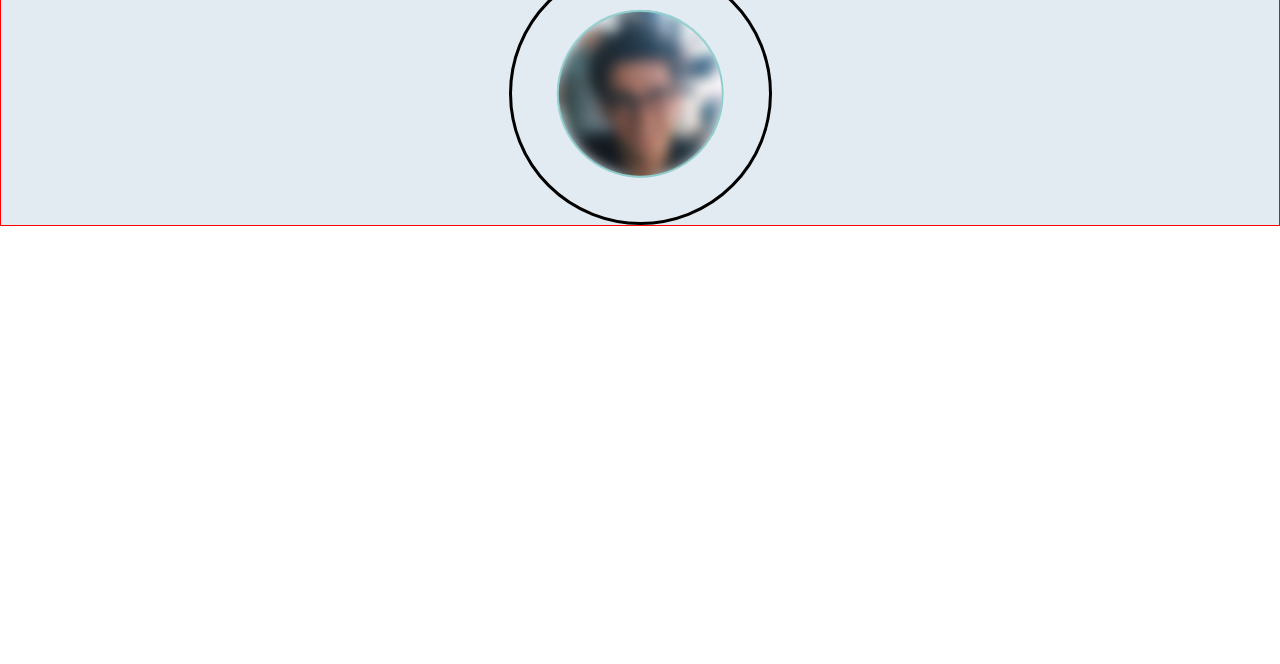
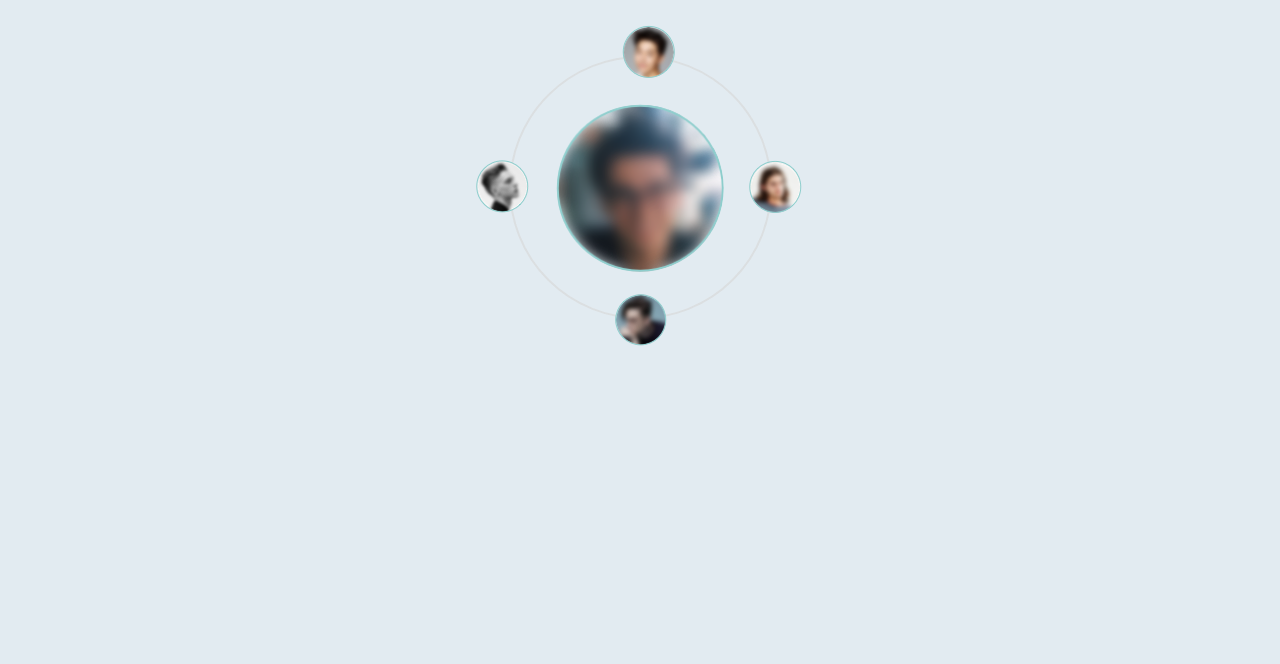
Before and after one commit to Amber711/Blur-dating, a React app: page / in a window 1280 px wide. Shown: the part 136-800 px from the top of the page. Built offline with nearby package versions, Linux system fonts and the light colour scheme.

Commit message:
faces matching

```diff
--- a/src/App/App.css
+++ b/src/App/App.css
@@ -1,5 +1,11 @@
+body {
+  background-color: rgb(226,235,241);
+
+}
+
 .App {
   text-align: center;
+
 }
 
 .App-header {
@@ -24,8 +30,11 @@
   height: 663px;
   */
   margin: 0 auto;
-  border: 1px solid red;
   background-color: rgb(226,235,241);
+}
+
+.container {
+  padding: 80px;
 }
 
 @keyframes App-logo-spin {
--- a/src/FaceMatches/FaceMatches.css
+++ b/src/FaceMatches/FaceMatches.css
@@ -11,7 +11,7 @@
     left: 0;
     width: 100%;
     height: 100%;
-    border: 3px solid black;
+    border: 2px solid rgba(216, 216, 216, 0.6);
     border-radius: 50%;
     -webkit-border-radius: 50%;
 }
@@ -29,16 +29,16 @@
     -webkit-border-radius: 50%;
 }
 
-.clock .face-circles {
+/*.clock .face-circles {
     position: absolute;
     width: 100%;
     height: 100%;
     top: 0;
     left: 0;
-}
+}*/
 
 
 .clock li:nth-child(3n+3) {
-    height: 20px;
+    height: 50%;
     width: 30%
 }
--- a/src/FaceMatches/FaceMatches.js
+++ b/src/FaceMatches/FaceMatches.js
@@ -31,12 +31,36 @@ class FaceMatches extends React.Component {
     renderFaceClock() {
         let faces = this.state.faceList.map( face => {
             const bgImg = {
+                background: 'no-repeat',
                 backgroundImage: `url('${face}`,
-                width: 30+'%',
+                width: 22+'%',
+                height: 22+'%',
                 position: 'absolute',
-                left: 'calc(50% - 4px)'
+                left: '-webkit-calc(50% - 4px)',
+                top: '-webkit-calc(92% - 4px)'
+            };
+            if(this.state.faceList.indexOf(face) === 0) {
+                bgImg.left = 'calc(43% - 0px)';
+                bgImg.top ='calc(-12%)'
+            }
+            if(this.state.faceList.indexOf(face) === 1){
+                bgImg.left = 'calc(-11% - 4px)';
+                bgImg.top = 'calc(41% - 4px)'
+            };
+            if(this.state.faceList.indexOf(face) === 2){
+
+                bgImg.left = 'calc(93% - 4px)';
+                bgImg.top = 'calc(41% - 4px)';
 
             };
+
+            if(this.state.faceList.indexOf(face) === 3){
+
+                bgImg.left = 'calc(42% - 4px)';
+                bgImg.top = 'calc(92% - 4px)';
+
+            }
+
             return (
                 <li className="face-circle" style={bgImg} key={this.state.faceList.indexOf(face)}>
 
```
